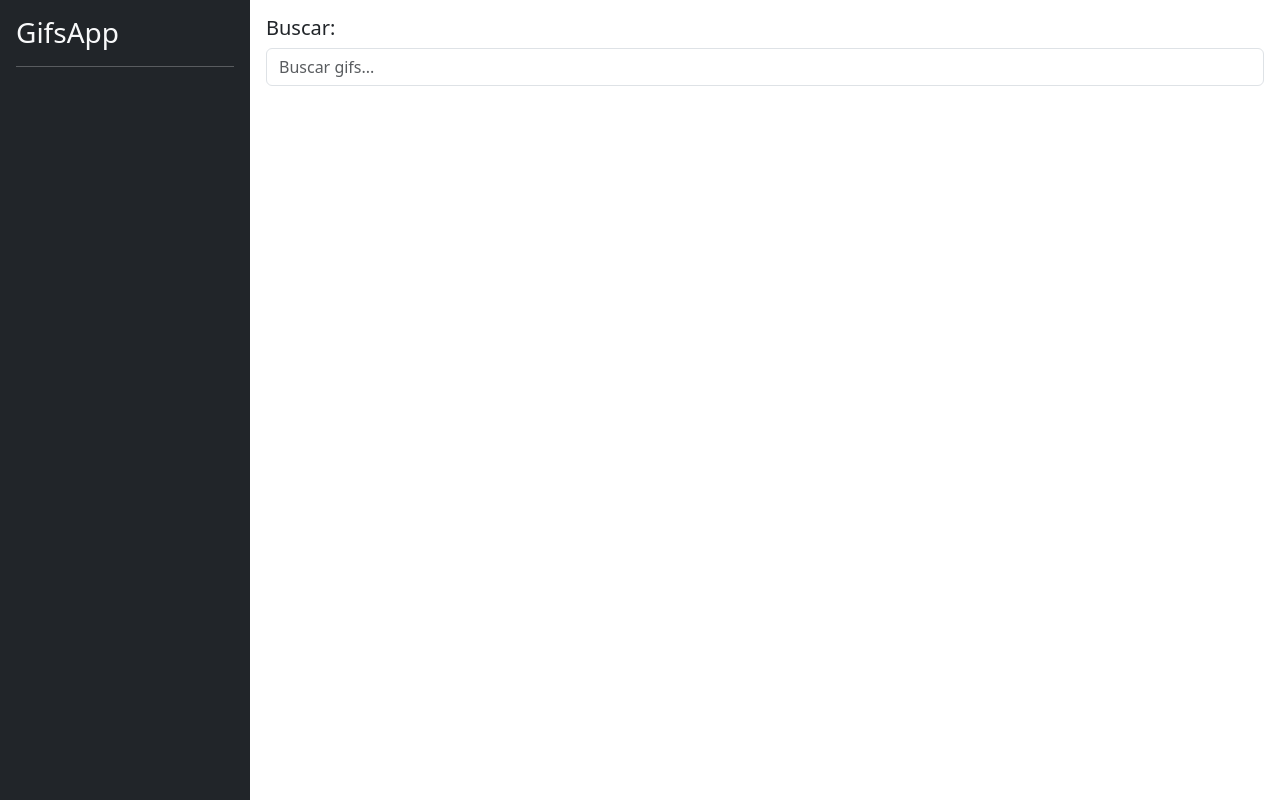
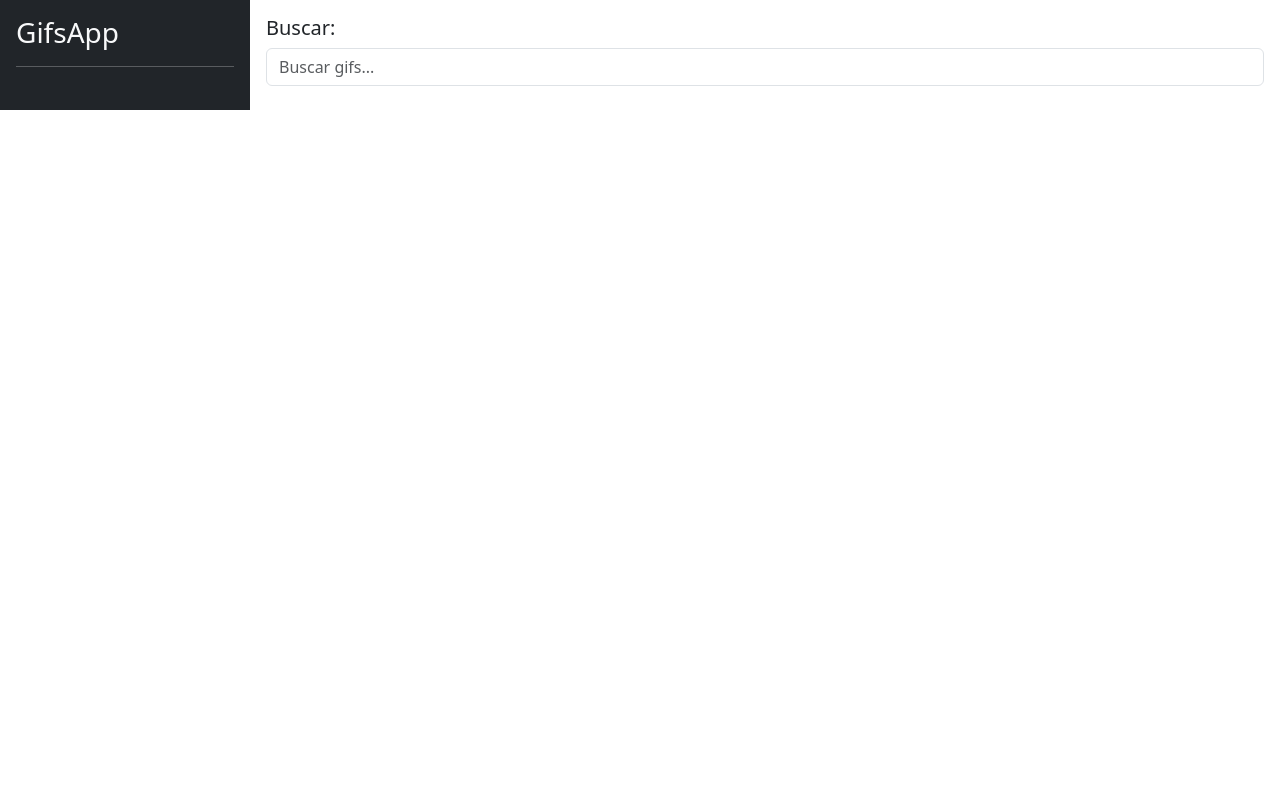
Before and after one commit to MichaelLewicki/angular-gifs-app, an Angular app: page / in a window 1280 px wide. Built offline with nearby package versions, Linux system fonts and the light colour scheme.

Commit message:
card component was added

```diff
--- a/src/app/gifs/components/card-list/card-list.component.html
+++ b/src/app/gifs/components/card-list/card-list.component.html
@@ -1,16 +1,10 @@
 <div class="row">
+
   <!-- col-md-3 = en ventanas medianas ocupa 3 posiciones. col-sm-6 en ventanas muy pequeñas toma 6 posiciones -->
-  <div *ngFor="let gif of gifs" class="col-md-3 col-sm-6">
-    <div class="card mb-2 text-center bg-dark">
-      <!-- TODO: Crear imagen -->
-      <img [src]="gif.images.downsized_medium.url" [alt]="gif.title" class="card-img-top">
+  <gifs-card
+    *ngFor="let gif of gifs"
+    [gif]="gif"
+    class="col-md-3 col-sm-6"
+  ></gifs-card>
 
-      <div class="card-body text-white">
-        <p class="card-text">
-          {{ gif.title }}
-        </p>
-      </div>
-
-    </div>
-  </div>
 </div>
--- /dev/null
+++ b/src/app/gifs/components/card/card.component.html
@@ -0,0 +1,10 @@
+<div class="card mb-2 text-center bg-dark">
+  <!-- TODO: Crear imagen -->
+  <img [src]="gif.images.downsized_medium.url" [alt]="gif.title" class="card-img-top">
+
+  <div class="card-body text-white">
+    <p class="card-text">
+      {{ gif.title }}
+    </p>
+  </div>
+</div>
--- /dev/null
+++ b/src/app/gifs/components/card/card.component.ts
@@ -0,0 +1,22 @@
+import { Component, Input, OnInit } from '@angular/core';
+
+import { Gif } from '../../interfaces/gifs.interfaces';
+
+@Component({
+  selector: 'gifs-card',
+  templateUrl: './card.component.html',
+  styleUrls: ['./card.component.css']
+})
+export class CardComponent implements OnInit {
+
+  @Input()
+  public gif!: Gif; //se ingresa "!" (not null) para que no tengamos que inicializar el objeto
+
+  ngOnInit(): void {
+    //"(!this.gif)" === si gif es undefined
+    if (!this.gif) {
+      throw new Error('This property is undefined and it is required');
+    }
+  }
+
+}
--- a/src/app/gifs/gifs.module.ts
+++ b/src/app/gifs/gifs.module.ts
@@ -1,8 +1,10 @@
 import { NgModule } from '@angular/core';
 import { CommonModule } from '@angular/common';
+
 import { HomePageComponent } from './pages/home/home-page.component';
 import { SeachBoxComponent } from './components/search-box/search-box.component';
 import { CardListComponent } from './components/card-list/card-list.component';
+import { CardComponent } from './components/card/card.component';
 
 
 
@@ -10,7 +12,8 @@ import { CardListComponent } from './components/card-list/card-list.component';
   declarations: [
     HomePageComponent,
     SeachBoxComponent,
-    CardListComponent
+    CardListComponent,
+    CardComponent
   ],
   imports: [
     CommonModule
--- a/src/app/shared/components/sidebar/sidebar.component.css
+++ b/src/app/shared/components/sidebar/sidebar.component.css
@@ -1,4 +1,4 @@
 #sidebar {
-  height: 100vh;
+  height: 100%;
   width: 250px;
 }
--- a/src/styles.css
+++ b/src/styles.css
@@ -1 +1,7 @@
 /* You can add global styles to this file, and also import other style files */
+
+html, body {
+  margin: 0;
+  padding: 0;
+  overflow-x: hidden;
+}
```
Also changed, not shown: src/app/gifs/components/card/card.component.css (added).
